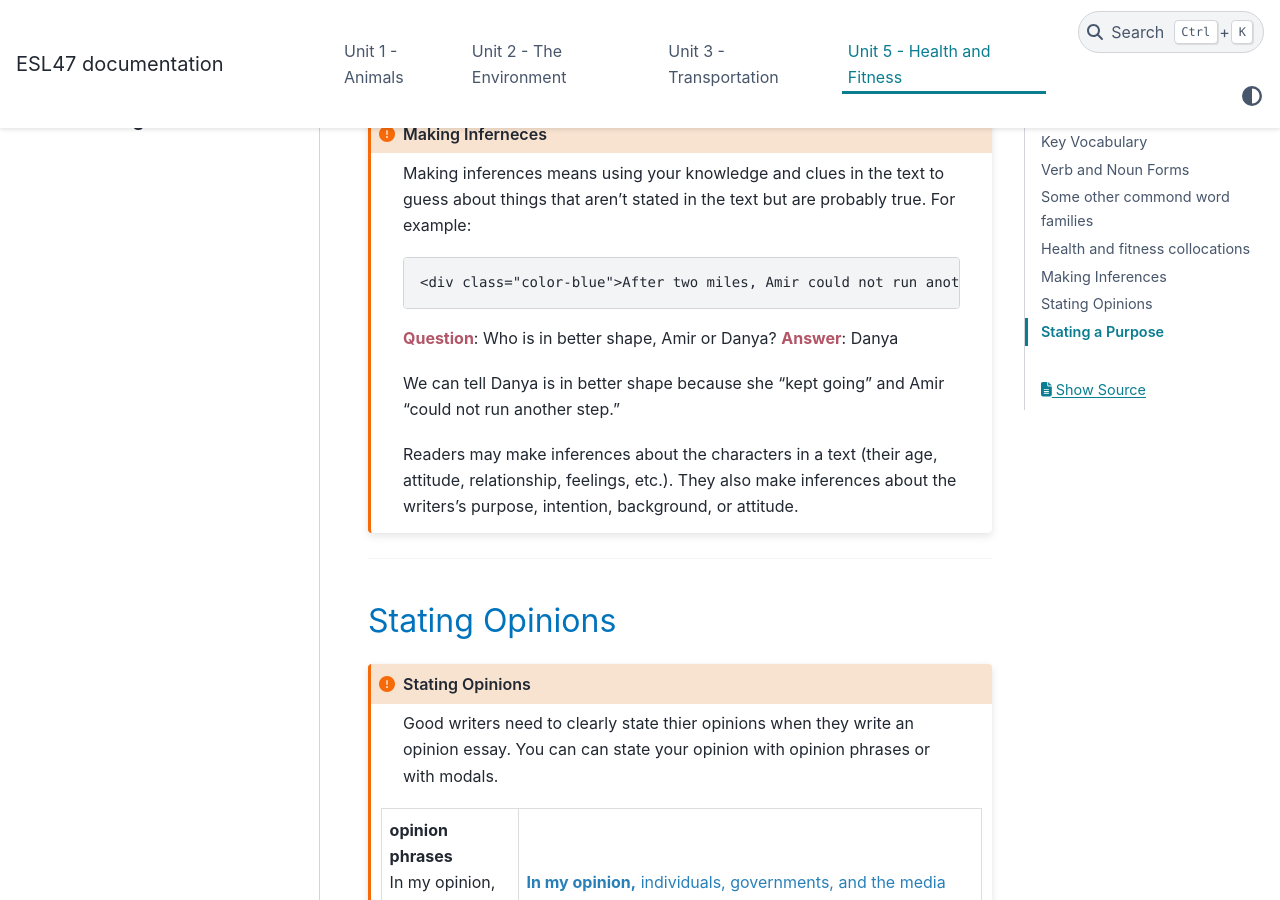
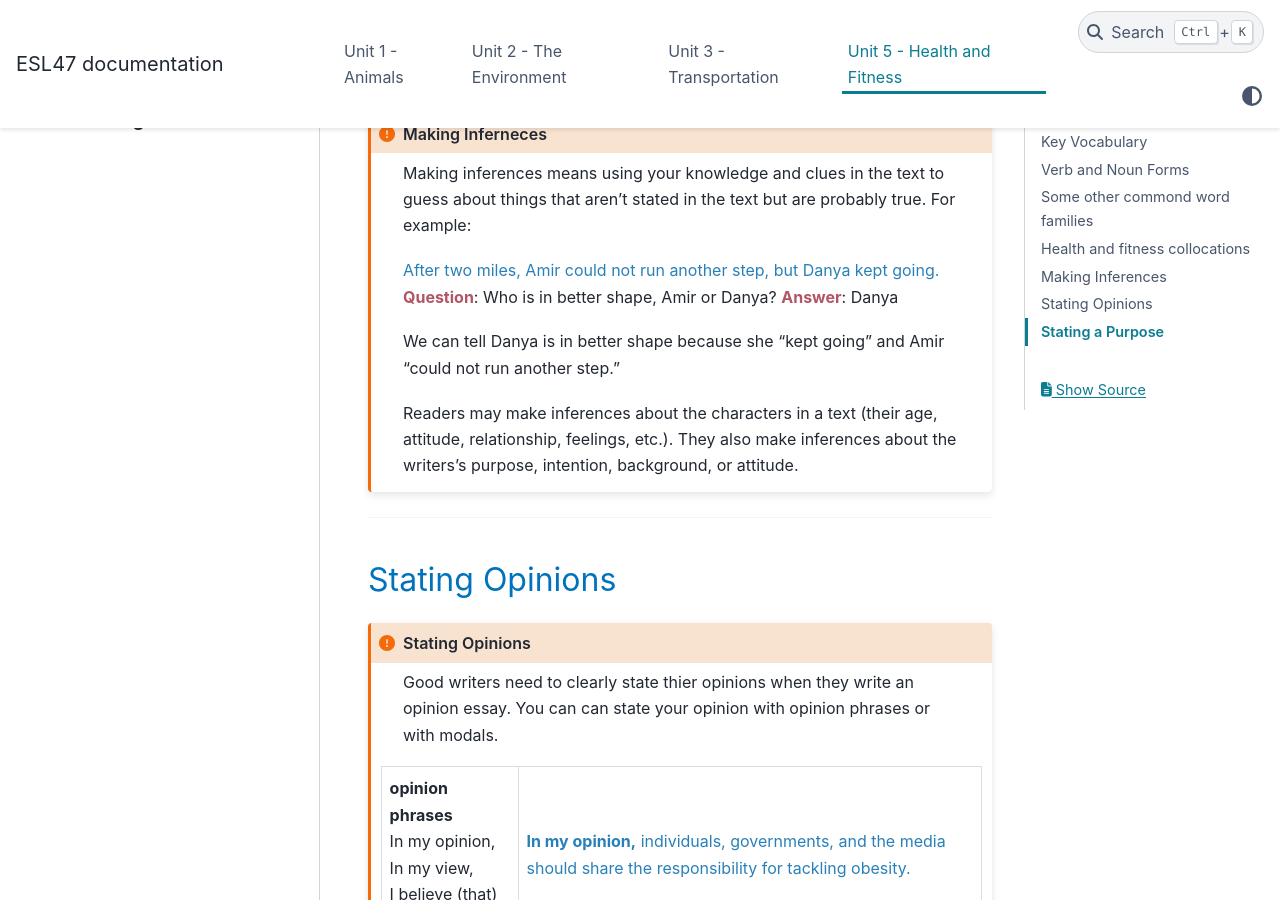
Before and after one commit to vpa24/ESL-47---Intermediate-Low-Integrated-Reading-Writing, a Sphinx documentation site: the page built from docs/source/unit5.md, in a window 1280 px wide and 900 px high, scrolled down 4879 px. Built offline with Sphinx 7.4.7 and the PyData theme 0.15.4, drawn with Linux system fonts in a browser that asks for light colours.

Commit message:
fixed error syntax {raw}

````diff
--- a/docs/source/unit5.md
+++ b/docs/source/unit5.md
@@ -301,7 +301,7 @@ can understand the meaning.
 
 Making inferences means using your knowledge and clues in the text to guess about things that aren't stated in the text but are probably true. For example:
 
-```{raw html}
+```{raw} html
 <div class="color-blue">After two miles, Amir could not run another step, but Danya kept going.</div>
 ```
 
````
